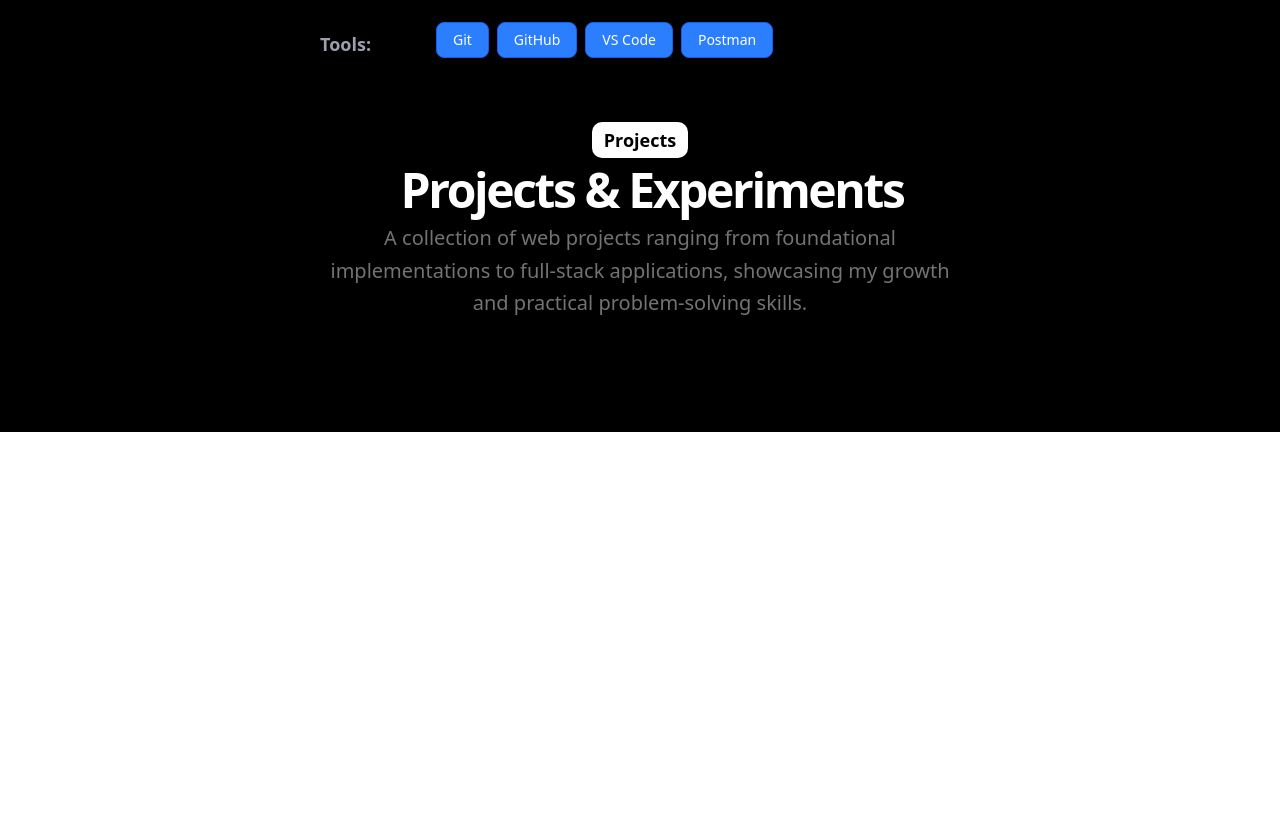
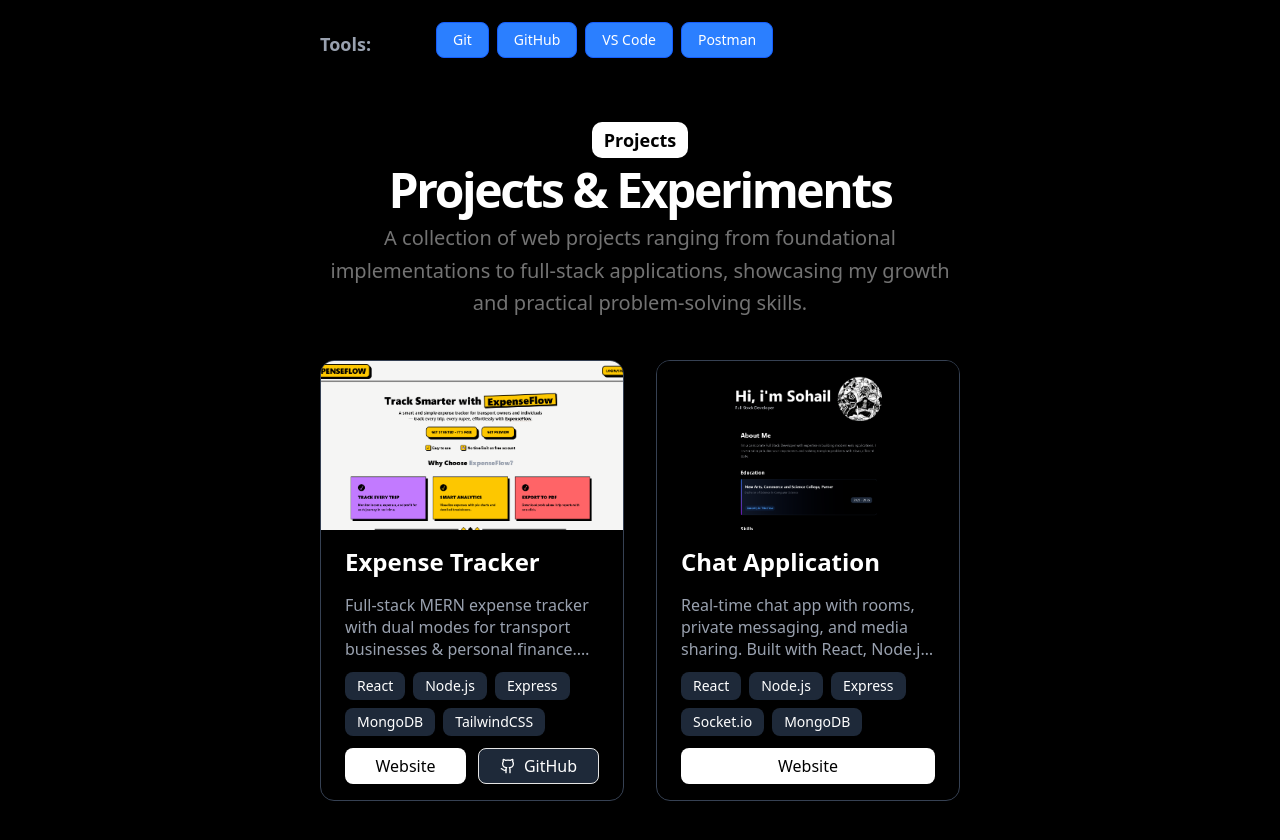
Before and after one commit to SohailShaikh7860/Portofolio, a Next.js app: page / in a window 1280 px wide. Shown: the part 926-1766 px from the top of the page. Before the commit the page ends 1358 px from the top, so only its background shows below. Built offline with nearby package versions, Linux system fonts and the light colour scheme.

Commit message:
Made project card using shadcn ui

```diff
--- a/components/layouts/HeroSection.tsx
+++ b/components/layouts/HeroSection.tsx
@@ -1,6 +1,9 @@
 import Image from "next/image";
 import { skills } from "@/constants/skills";
 import { Button } from "../ui/button";
+import ProjectCard from "./ProjectCard";
+import { projects } from "@/constants/projects";
+
 const HeroSection = () => {
   return (
     <section className="w-full flex flex-col justify-center items-center pt-10 sm:pt-20 px-4 sm:px-8 py-8">
@@ -89,11 +92,11 @@ const HeroSection = () => {
           ))}
         </div>
 
-        <div className=" mt-14 text-center sm:mt-16">
+        <div className="mt-14 text-center sm:mt-16 max-w-7xl mx-auto">
           <div className="inline-block rounded-lg bg-foreground px-3 py-1 text-sm sm:text-lg text-background bg-white text-black font-bold">
             Projects
           </div>
-          <h2 className="font-bold text-white text-3xl tracking-tighter sm:text-5xl text-center mt-2 ml-6">
+          <h2 className="font-bold text-white text-3xl tracking-tighter sm:text-5xl text-center mt-2">
             Projects & Experiments
           </h2>
           <p className="text-muted-foreground md:text-xl/relaxed mt-2 text-center">
@@ -101,6 +104,12 @@ const HeroSection = () => {
             implementations to full-stack applications, showcasing my growth and
             practical problem-solving skills.
           </p>
+
+          <div className="grid grid-cols-1 md:grid-cols-2 gap-8 mt-10 max-w-6xl mx-auto">
+            {projects.map((project) => (
+              <ProjectCard key={project.id} project={project} />
+            ))}
+          </div>
         </div>
       </div>
     </section>
--- /dev/null
+++ b/components/layouts/ProjectCard.tsx
@@ -0,0 +1,61 @@
+import { Button } from "../ui/button";
+import { Card, CardTitle, CardDescription, CardAction, CardContent, CardFooter, CardHeader } from "../ui/card";
+import { Project } from "@/constants/projects";
+import Image from "next/image";
+import Link from "next/link";
+import { Github } from "lucide-react";
+
+import React from 'react'
+
+interface ProjectCardProps {
+  project: Project;
+}
+
+const ProjectCard = ({ project }: ProjectCardProps) => {
+  return (
+    <Card className="bg-black border border-gray-700 hover:border-gray-500 transition-all duration-300 overflow-hidden p-0 gap-0 w-full h-full flex flex-col">
+      <div className="relative aspect-video overflow-hidden bg-gray-800">
+        <Image
+          src={project.imageUrl}
+          alt={project.title}
+          fill
+          className="object-cover"
+        />
+      </div>
+      <CardHeader className="px-6 pt-4 pb-2">
+        <CardTitle className="text-white text-xl sm:text-2xl text-left font-bold">{project.title}</CardTitle>
+      </CardHeader>
+      <CardContent className="px-6 pb-3">
+        <CardDescription className="text-gray-400 text-sm sm:text-base text-left leading-snug line-clamp-3">
+          {project.description}
+        </CardDescription>
+        <div className="flex flex-wrap gap-2 mt-3">
+          {project.technologies.map((tech) => (
+            <span
+              key={tech}
+              className="bg-gray-800 text-white px-3 py-1 rounded-md text-xs sm:text-sm font-medium"
+            >
+              {tech}
+            </span>
+          ))}
+        </div>
+      </CardContent>
+      <CardFooter className="px-6 pb-4 pt-0 flex gap-3">
+          <Link href={project.projectUrl} target="_blank" rel="noopener noreferrer" className="flex-1">
+            <Button className="bg-white text-black hover:bg-gray-100 w-full text-sm sm:text-base py-4">Website</Button>
+          </Link>
+
+          {project.githubUrl && (
+            <Link href={project.githubUrl} target="_blank" rel="noopener noreferrer" className="flex-1">
+              <Button variant="outline" className="bg-gray-800 text-white hover:bg-gray-700 flex items-center justify-center gap-2 w-full text-sm sm:text-base py-4">
+                <Github size={18} />
+                GitHub
+              </Button>
+            </Link>
+          )}
+      </CardFooter>
+    </Card>
+  )
+}
+
+export default ProjectCard
--- /dev/null
+++ b/components/ui/card.tsx
@@ -0,0 +1,92 @@
+import * as React from "react"
+
+import { cn } from "@/lib/utils"
+
+function Card({ className, ...props }: React.ComponentProps<"div">) {
+  return (
+    <div
+      data-slot="card"
+      className={cn(
+        "bg-card text-card-foreground flex flex-col gap-6 rounded-xl border py-6 shadow-sm",
+        className
+      )}
+      {...props}
+    />
+  )
+}
+
+function CardHeader({ className, ...props }: React.ComponentProps<"div">) {
+  return (
+    <div
+      data-slot="card-header"
+      className={cn(
+        "@container/card-header grid auto-rows-min grid-rows-[auto_auto] items-start gap-2 px-6 has-data-[slot=card-action]:grid-cols-[1fr_auto] [.border-b]:pb-6",
+        className
+      )}
+      {...props}
+    />
+  )
+}
+
+function CardTitle({ className, ...props }: React.ComponentProps<"div">) {
+  return (
+    <div
+      data-slot="card-title"
+      className={cn("leading-none font-semibold", className)}
+      {...props}
+    />
+  )
+}
+
+function CardDescription({ className, ...props }: React.ComponentProps<"div">) {
+  return (
+    <div
+      data-slot="card-description"
+      className={cn("text-muted-foreground text-sm", className)}
+      {...props}
+    />
+  )
+}
+
+function CardAction({ className, ...props }: React.ComponentProps<"div">) {
+  return (
+    <div
+      data-slot="card-action"
+      className={cn(
+        "col-start-2 row-span-2 row-start-1 self-start justify-self-end",
+        className
+      )}
+      {...props}
+    />
+  )
+}
+
+function CardContent({ className, ...props }: React.ComponentProps<"div">) {
+  return (
+    <div
+      data-slot="card-content"
+      className={cn("px-6", className)}
+      {...props}
+    />
+  )
+}
+
+function CardFooter({ className, ...props }: React.ComponentProps<"div">) {
+  return (
+    <div
+      data-slot="card-footer"
+      className={cn("flex items-center px-6 [.border-t]:pt-6", className)}
+      {...props}
+    />
+  )
+}
+
+export {
+  Card,
+  CardHeader,
+  CardFooter,
+  CardTitle,
+  CardAction,
+  CardDescription,
+  CardContent,
+}
--- /dev/null
+++ b/constants/projects.ts
@@ -0,0 +1,35 @@
+
+export interface Project {
+    id: number;
+    title: string;
+    description: string;
+    imageUrl: string;
+    videoUrl?: string;
+    projectUrl: string;
+    githubUrl?: string;
+    technologies: string[];
+}
+
+
+export const projects =[
+    {
+        id:1,
+        title:"Expense Tracker",
+        description:"Full-stack MERN expense tracker with dual modes for transport businesses & personal finance. Features JWT auth, Razorpay payments, budget management, analytics, and brutalist UI. Built with React, Node.js, Express, MongoDB, TailwindCSS.",
+        imageUrl:"/ExpenseTrackor.png",
+        videoUrl:"",
+        projectUrl:"https://myexpenseflow.vercel.app/",
+        githubUrl:"https://github.com/SohailShaikh7860/Expense-Trackor.git",
+        technologies:["React","Node.js","Express","MongoDB","TailwindCSS"]
+    },
+    {
+        id:2,
+        title:"Chat Application",
+        description:"Real-time chat app with rooms, private messaging, and media sharing. Built with React, Node.js, Express, Socket.io, and MongoDB. Features JWT auth, responsive design, and user-friendly UI.",
+        imageUrl:"/Chat.png",
+        videoUrl:"",
+        projectUrl:"https://mychatflow.vercel.app/",
+        githubUrl:"",
+        technologies:["React","Node.js","Express","Socket.io","MongoDB"]
+    }
+]
```
Also changed, not shown: public/Chat.png (added), public/ExpenseTrackor.png (added).
